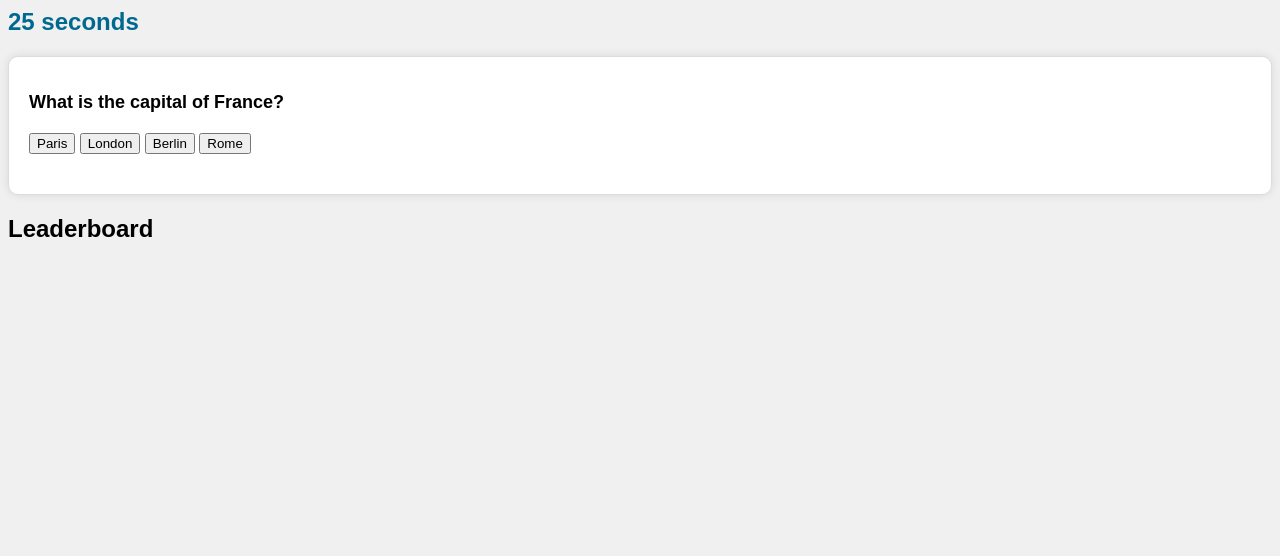
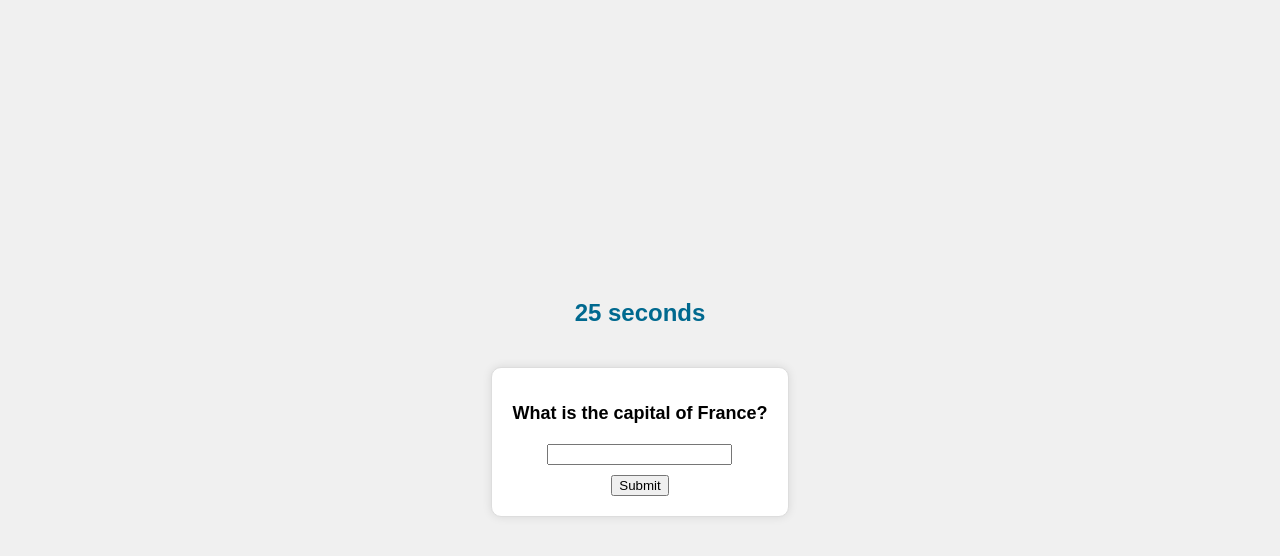
Before and after one commit to CHRIS8530/30-Sec-Quiz, a plain HTML site: page 30 Sec quiz (Frontend)/index.html in a window 1280 px wide. Drawn offline with nearby package versions, Linux system fonts and the light colour scheme.

Commit message:
Initial commit

```diff
--- a/30 Sec quiz (Frontend)/index.html
+++ b/30 Sec quiz (Frontend)/index.html
@@ -8,12 +8,8 @@
     <div id="timer">30 seconds</div>
     <div id="question-container">
         <h2 id="question-text"></h2>
-        <div id="answers">
-            <button id="answer1" class="hidden"></button>
-            <button id="answer2" class="hidden"></button>
-            <button id="answer3" class="hidden"></button>
-            <button id="answer4" class="hidden"></button>
-        </div>
+        <input type="text" id="answer-input" />
+        <button id="submit-answer">Submit</button>
     </div>
     <div id="leaderboard">
         <h2>Leaderboard</h2>
--- a/30 Sec quiz (Frontend)/script.js
+++ b/30 Sec quiz (Frontend)/script.js
@@ -2,86 +2,76 @@ $(document).ready(function() {
     var questions = [
         {
             question: "What is the capital of France?",
-            answers: ["Paris", "London", "Berlin", "Rome"],
-            correct: 0
+            correct: "Paris"
         },
         {
             question: "What is the largest planet in our solar system?",
-            answers: ["Earth", "Saturn", "Jupiter", "Uranus"],
-            correct: 2
+            correct: "Jupiter"
         },
         {
             question: "Which artist painted the famous painting 'The Starry Night'?",
-            answers: ["Leonardo da Vinci", "Vincent van Gogh", "Pablo Picasso", "Claude Monet"],
-            correct: 1
+            correct: "Vincent van Gogh"
         },
         {
             question: "What is the chemical symbol for gold?",
-            answers: ["Ag", "Au", "Hg", "Pb"],
-            correct: 1
+            correct: "Au"
         },
         {
             question: "Which author wrote the famous novel 'To Kill a Mockingbird'?",
-            answers: ["F. Scott Fitzgerald", "Harper Lee", "Jane Austen", "J.K. Rowling"],
-            correct: 1
+            correct: "Harper Lee"
         },
         {
             question: "What is the largest mammal on Earth?",
-            answers: ["Blue whale", "Fin whale", "Humpback whale", "Sperm whale"],
-            correct: 0
+            correct: "Blue whale"
         },
         {
             question: "Which musician is known as the 'King of Rock and Roll'?",
-            answers: ["Elvis Presley", "Chuck Berry", "Little Richard", "Jerry Lee Lewis"],
-            correct: 0
+            correct: "Elvis Presley"
         },
         {
             question: "What is the capital of Australia?",
-            answers: ["Sydney", "Melbourne", "Canberra", "Perth"],
-            correct: 2
+            correct: "Canberra"
         },
         {
             question: "Which ancient civilization built the Great Pyramid of Giza?",
-            answers: ["Egyptians", "Greeks", "Romans", "Mesopotamians"],
-            correct: 0
+            correct: "Egyptians"
         },
         {
             question: "What is the smallest country in the world, both in terms of population and land area?",
-            answers: ["Vatican City", "Monaco", "Nauru", "Tuvalu"],
-            correct: 0
+            correct: "Vatican City"
         },
         {
             question: "Which actor played the role of Luke Skywalker in the original Star Wars trilogy?",
-            answers: ["Mark Hamill", "Harrison Ford", "Carrie Fisher", "Alec Guinness"],
-            correct: 0
+            correct: "Mark Hamill"
         },
         {
             question: "What is the largest living structure on Earth?",
-            answers: ["The Great Barrier Reef", "The Amazon rainforest", "The Grand Canyon", "The Great Wall of China"],
-            correct: 0
+            correct: "The Great Barrier Reef"
         },
         {
             question: "Which musician is known for his iconic guitar playing and hits like 'Purple Rain' and 'When Doves Cry'?",
-            answers: ["Prince", "David Bowie", "Elton John", "Stevie Wonder"],
-            correct: 0
+            correct: "Prince"
         },
         {
             question: "What is the highest mountain peak in North America?",
-            answers: ["Denali (formerly known as Mount McKinley)", "Mount Whitney", "Mount Rainier", "Mount Hood"],
-            correct: 0
+            correct: "Denali (formerly known as Mount McKinley)"
         },
         {
             question: "Which author wrote the famous novel '1984'?",
-            answers: ["George Orwell", "Aldous Huxley", "Ray Bradbury", "Kurt Vonnegut"],
-            correct: 0
+            correct: "George Orwell"
+        },
+        {
+            question: "What was the name of the company Steve Jobs founded?",
+            correct: "Apple"
         }
-    ];
+       ];
 
     var currentQuestion = 0;
     var score = 0;
     var timeLeft = 30;
     var timerInterval;
     var leaderboard = [];
+    var storedLeaderboard = JSON.parse(localStorage.getItem("leaderboard")) || []; // Get stored leaderboard from local storage
 
     function startQuiz() {
         showQuestion();
@@ -91,15 +81,10 @@ $(document).ready(function() {
     function showQuestion() {
         var question = questions[currentQuestion];
         $("#question-text").text(question.question);
-        $("#answers button").each(function(index) {
-            $(this).text(question.answers[index]);
-            $(this).addClass("hidden");
-        });
-        setTimeout(function() {
-            $("#answers button").each(function(index) {
-                $(this).removeClass("hidden");
-            });
-        }, 500);
+        $("#answer-input").val("");
+        $("#submit-answer").removeClass("hidden");
+        $("#leaderboard").hide();
+        $("#timer").show();
     }
 
     function startTimer() {
@@ -116,7 +101,7 @@ $(document).ready(function() {
 
     function checkAnswer(answer) {
         var question = questions[currentQuestion];
-        if (answer !== null && answer === question.correct) {
+        if (answer !== null && answer.toLowerCase() === question.correct.toLowerCase()) {
             score++;
         }
         clearInterval(timerInterval);
@@ -134,28 +119,42 @@ $(document).ready(function() {
     function showFinalScore() {
         var finalScore = "Your final score is: " + score + " out of " + questions.length;
         $("#question-text").text(finalScore);
+        $("#timer").hide();
+        $("#submit-answer").hide();
+        $("#leaderboard").show();
+        $("#restart-quiz").show();
     }
 
     function showLeaderboard() {
         var playerName = prompt("Please enter your name:");
         leaderboard.push({ name: playerName, score: score });
+        leaderboard = leaderboard.concat(storedLeaderboard); // Add stored leaderboard to current leaderboard
         leaderboard.sort(function(a, b) {
             return b.score - a.score;
         });
         var top5 = leaderboard.slice(0, 5);
-        var leaderboardHtml = "";
+        var leaderboardHtml = "<h2>Leaderboard</h2>";
         for (var i = 0; i < top5.length; i++) {
             leaderboardHtml += "<li>" + (i + 1) + ". " + top5[i].name + " - " + top5[i].score + " correct answers</li>";
         }
-        $("#leaderboard").html("<ul>" + leaderboardHtml + "</ul>");
-        $("#leaderboard").show();
+        $("#leaderboard").html("<ul>" + leaderboardHtml + "</ul");
+
+        // Store top 5 in local storage
+        localStorage.setItem("leaderboard", JSON.stringify(top5));
     }
 
-    $("#answers button").click(function() {
-        var answer = $(this).index();
+    $("#submit-answer").click(function() {
+        var answer = $("#answer-input").val();
         clearInterval(timerInterval);
         checkAnswer(answer);
     });
 
+    $("#restart-quiz").click(function() {
+        currentQuestion = 0;
+        score = 0;
+        timeLeft = 30;
+        startQuiz();
+    });
+
     startQuiz();
 });
--- a/30 Sec quiz (Frontend)/styles.css
+++ b/30 Sec quiz (Frontend)/styles.css
@@ -1,13 +1,18 @@
 body {
     font-family: Arial, sans-serif;
     background-color: #f0f0f0;
+    display: flex;
+    flex-direction: column;
+    justify-content: center;
+    align-items: center;
+    height: 100vh;
 }
 
 #timer {
     font-size: 24px;
     font-weight: bold;
     color: #00698f;
-    margin-bottom: 20px;
+    margin-bottom: 40px;
 }
 
 #question-container {
@@ -16,6 +21,9 @@ body {
     border: 1px solid #ddd;
     border-radius: 10px;
     box-shadow: 0 0 10px rgba(0, 0, 0, 0.1);
+    display: flex;
+    flex-direction: column;
+    align-items: center;
 }
 
 #question-text {
@@ -61,3 +69,7 @@ body {
 #leaderboard-list li:last-child {
     border-bottom: none;
 }
+
+#answer-input {
+    margin-bottom: 10px;
+}
```
